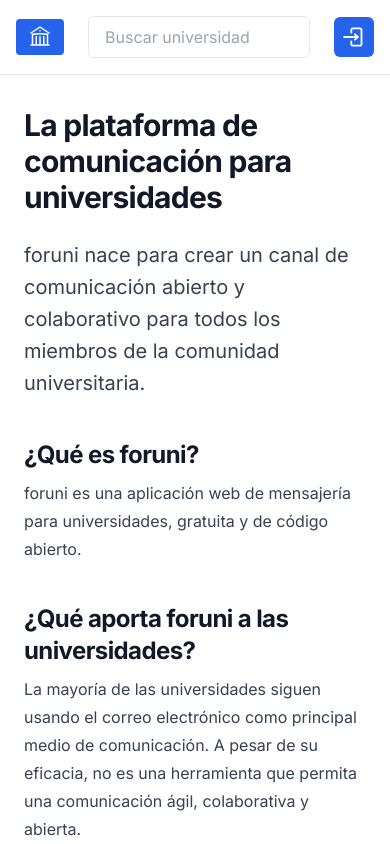
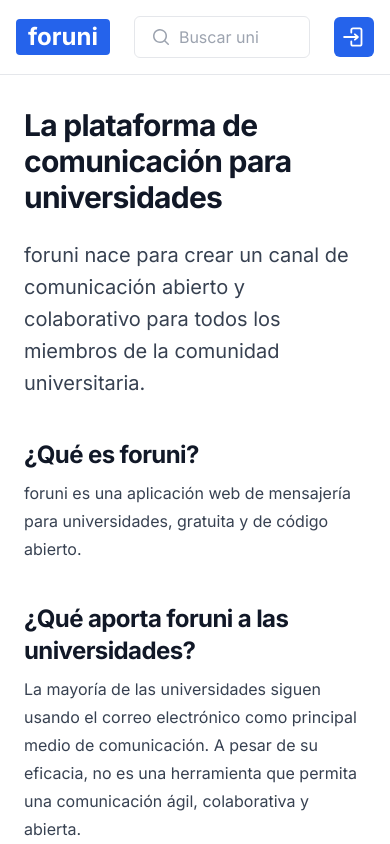
Before and after one commit to foruni-es/foruni-frontend, a Next.js app: page /info in a window 390 px wide. Shown: the top 844 px of the page. Built offline with nearby package versions, Linux system fonts and the light colour scheme.

Commit message:
Cambios Header y UniHeader

```diff
--- a/src/components/Header.js
+++ b/src/components/Header.js
@@ -80,7 +80,7 @@ const Header = () => {
                             <div className="relative flex justify-between lg:gap-8 xl:grid xl:grid-cols-12">
                                 <div className="flex md:absolute md:inset-y-0 md:left-0 lg:static xl:col-span-2">
                                     <div className="flex flex-shrink-0 items-center">
-                                        <Logo header={true} />
+                                        <Logo />
                                     </div>
                                 </div>
                                 <div className="min-w-0 flex-1 md:px-20 lg:px-0 xl:col-span-7 2xl:col-span-6">
--- a/src/components/Logo.js
+++ b/src/components/Logo.js
@@ -1,16 +1,11 @@
-import Link from "next/link";
-import { MAIN_URL } from "@/constants";
-import { BuildingLibraryIcon } from "@heroicons/react/24/outline";
+import Link from 'next/link';
+import { MAIN_URL } from '@/constants';
 
 // el parámtro header indica que el logo se encuentra en el header y va a tener comportamiento responsive
-const Logo = ({ header = false }) => {
+const Logo = () => {
     return (
         <Link href={MAIN_URL} className='text-2xl font-bold bg-blue-600 px-3 py-0.5 text-white rounded mx-auto'>
-            <BuildingLibraryIcon
-                className={`${header ? 'mr-0 lg:mr-1' : 'mr-1'} mb-1 h-6 w-6 flex-none text-white group-hover:text-gray-500 inline-block`}
-                aria-hidden="true"
-            />
-            <span className={`${header ? 'hidden lg:inline-block' : ''}`}>foruni</span>
+            foruni
         </Link>
     )
 }
--- a/src/components/UniFinder.js
+++ b/src/components/UniFinder.js
@@ -42,12 +42,12 @@ const UniFinder = () => {
         <Combobox as="div">
             <div className="relative border rounded-md">
                 <MagnifyingGlassIcon
-                    className="hidden lg:inline-block pointer-events-none absolute left-4 top-2.5 h-5 w-5 text-gray-400"
+                    className="pointer-events-none absolute left-4 top-2.5 h-5 w-5 text-gray-400"
                     aria-hidden="true"
                 />
                 <Combobox.Input
-                    className="h-10 w-full border-0 bg-transparent pl-4 lg:pl-11 pr-4 text-gray-900 placeholder:text-gray-400 focus:ring-0 sm:text-sm"
-                    placeholder="Buscar universidad"
+                    className="h-10 w-full border-0 bg-transparent pl-11 pr-4 text-gray-900 placeholder:text-gray-400 focus:ring-0 sm:text-sm"
+                    placeholder="Buscar uni"
                     value={searchQuery}
                     onChange={(e) => setSearchQuery(e.target.value) }
                 />
--- a/src/components/UniHeader.js
+++ b/src/components/UniHeader.js
@@ -1,5 +1,8 @@
 'use client';
-import { HOME } from "@/constants";
+/* import { useRouter } from 'next/navigation'; */
+
+import { HOME } from '@/constants';
+import { BuildingLibraryIcon, HomeIcon } from '@heroicons/react/24/outline';
 
 const UniHeader = ({ name, shortName }) => {
 
@@ -7,26 +10,21 @@ const UniHeader = ({ name, shortName }) => {
 
     return (
         <div className="bg-white shadow sm:rounded-lg p-4 mb-2">
-            <h1 className="text-2xl font-bold tracking-tight text-gray-900 text-center">
+            <h1 className="text-2xl font-bold tracking-tight text-gray-900">
             {
                 name === HOME ?
-                "Foro general"
+                <>
+                    <HomeIcon className="h-6 w-6 mr-2 mb-1 inline-block" aria-hidden="true" />
+                    Inicio
+                </>
                 :
                 <>
+                    <BuildingLibraryIcon className="h-6 w-6 mr-2 mb-1 inline-block" aria-hidden="true" />
                     {`Foro ${shortName.toUpperCase()}`}
-                    {/* <div className="flex flex-row justify-center items-center">
-                        <div
-                            className="p-2 inline-block mr-2 hover:cursor-pointer rounded-full hover:bg-gray-200"
-                            onClick={ () => router.push(MAIN_URL) }
-                        >
-                            <ArrowLeftIcon className="h-5 w-5" aria-hidden="true" />
-                        </div>
-                        foruni/{shortName.toUpperCase()}
-                    </div> */}
                 </>
             }
             </h1>
-            <p className="text-gray-500 text-center">
+            <p className="text-gray-500">
             {
                 name === HOME ?
                 "El foro de todos los estudiantes, docentes e investigadores de las universidades españolas"
```
